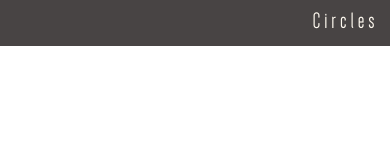
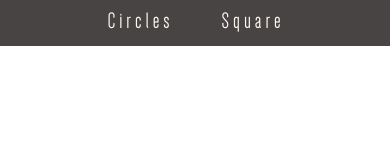
Before and after one commit to aronorbach/lotemh.github.io, a plain HTML site: page index.html in a window 390 px wide. Drawn offline with Linux system fonts and the light colour scheme.

Commit message:
make responsive center

```diff
--- a/Site.js
+++ b/Site.js
@@ -8,8 +8,7 @@ window.onload = function () {
     document.getElementById("circlesBtn").runPage = (new CirclesManager).start;
 
     hideAllDivs();
-    var menu = document.getElementById('menu');
-    menu.style.width = window.screen.width;
+    var menu = document.querySelector('.menu');
     var buttons = menu.getElementsByTagName('button');
     for (var i = 0; i < buttons.length; i++) {
         buttons[i].onclick = function (event) {
--- a/index.html
+++ b/index.html
@@ -7,7 +7,7 @@
 </head>
 
 <body>
-<div id="menu">
+<div class="menu">
     <button class="menuBtn" id="circlesBtn" pageId="colourCircles"> Circles</button>
     <button class="menuBtn" id="animatedSquareBtn" pageId="scrollSquare">Square</button>
 </div>
--- a/style.css
+++ b/style.css
@@ -18,6 +18,8 @@
 
 body{
     margin: 0;
+    overflow-x: hidden;
+    -webkit-user-select: none;
 }
 
 h1 {
@@ -30,12 +32,12 @@ h1 {
     visibility:hidden;
 }
 
-#menu {
-    position: fixed;
+.menu {
     background-color: #484444;
     padding: 1px;
+    text-align: center;
+    position: fixed;
     width: 100%;
-    text-align: center;
 }
 
 .menuBtn {
```
